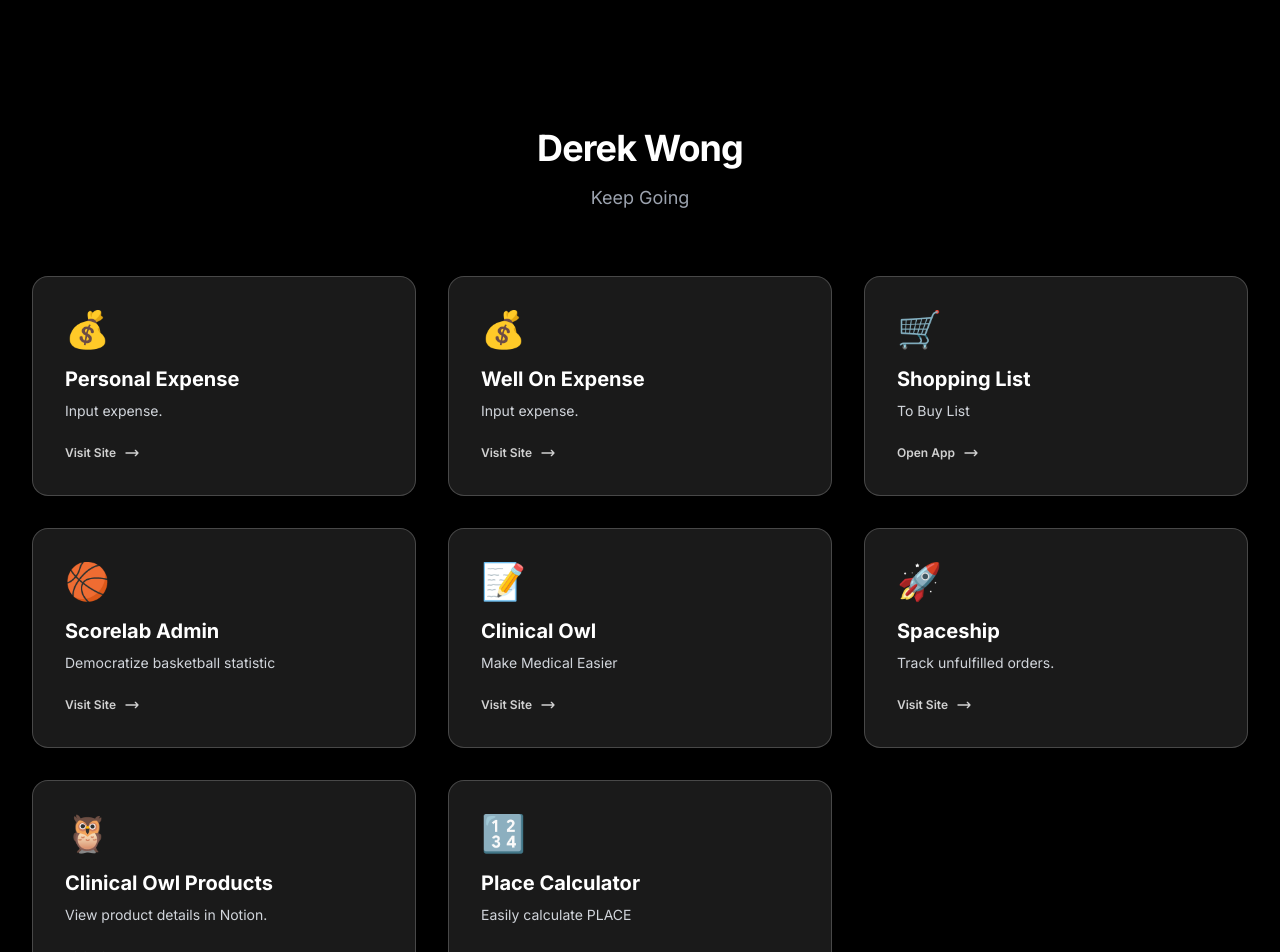
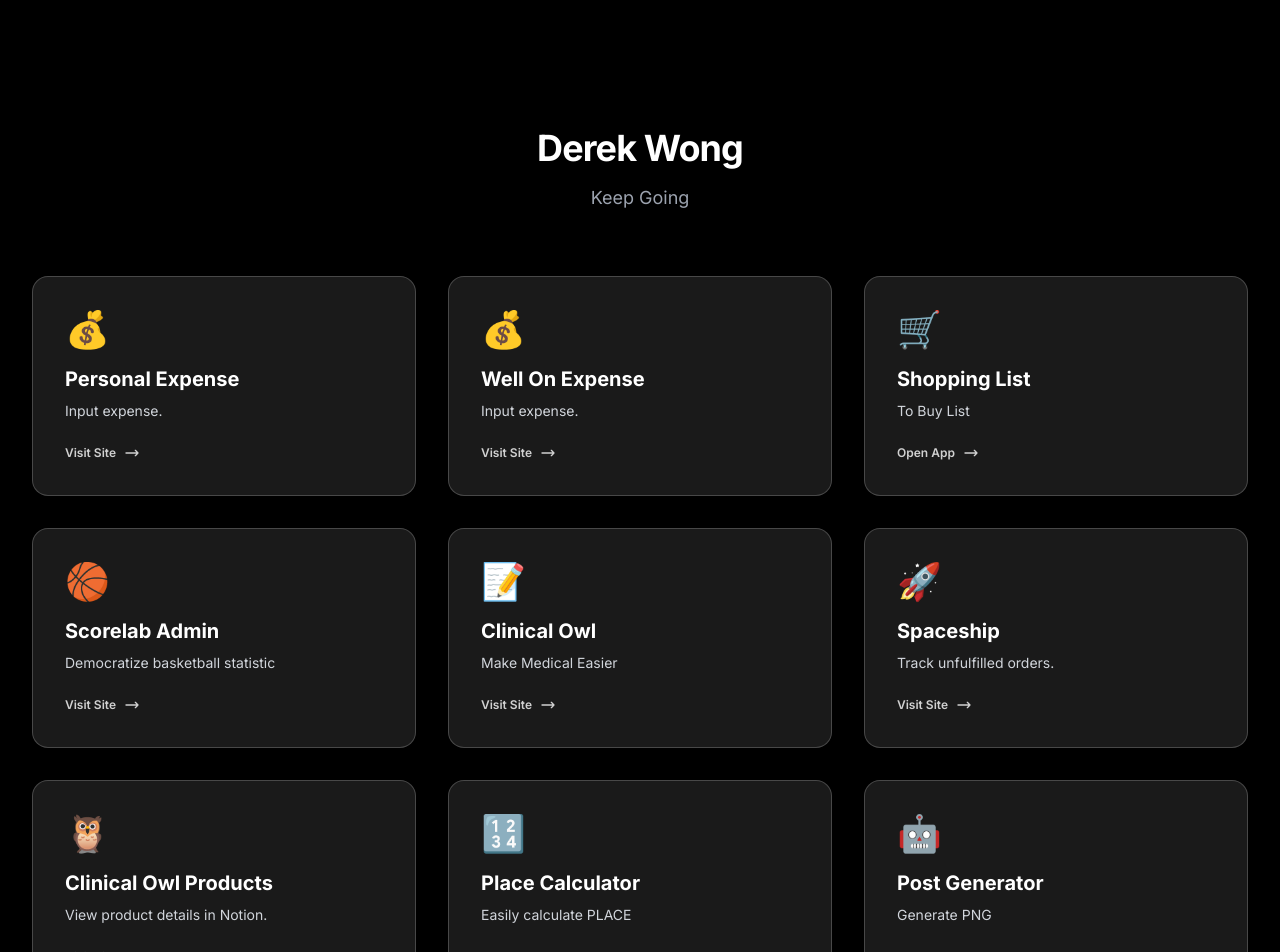
Before and after one commit to wongd22/derekwong.co, a React (Vite) app: page / in a window 1280 px wide. Shown: the top 952 px of the page. Built offline with nearby package versions, Linux system fonts and the light colour scheme.

Commit message:
opal update

```diff
--- a/src/pages/MyPage.jsx
+++ b/src/pages/MyPage.jsx
@@ -59,6 +59,12 @@ const projects = [
     description: "Easily calculate PLACE",
     icon: "🔢",
     link: "/place"
+  },
+  {
+    title: "Post Generator",
+    description: "Generate PNG",
+    icon: "🤖",
+    link: "https://opal.google/?flow=drive:/1pADyavjEjZUwAQpene7Kmx4Jlp8JdLmj&shared&mode=app"
   }
 
 ];
```
